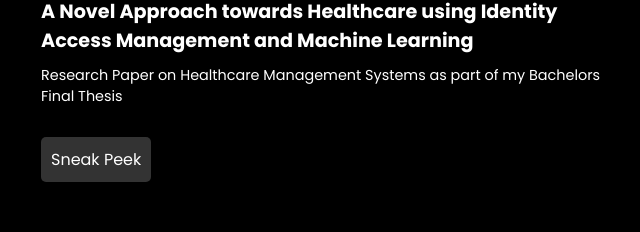
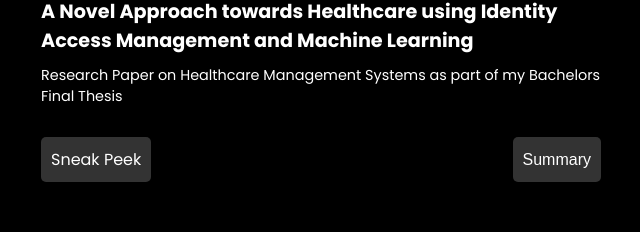
Before and after one commit to rahil1303/NP-Pre-Prod-3, a React (Create React App) app: page /publications in a window 1280 px wide. Shown: the part 1233-1465 px from the top of the page, without its empty margins (19-659 px from the left). Built offline with nearby package versions, Linux system fonts and the light colour scheme.

Commit message:
Add summary button to PublicationItem component

```diff
--- a/src/components/PublicationItem/PublicationItem.jsx
+++ b/src/components/PublicationItem/PublicationItem.jsx
@@ -23,6 +23,7 @@ const PublicationItem = ({ publication }) => {
             </div>
             <div className="buttons">
                 <a href={publication.paperLink} target="_blank" rel="noopener noreferrer">Sneak Peek</a>
+                <button onClick={handleShowPopup}>Summary</button>
             </div>
             {showPopup && <SummaryPopup publication={publication} onClose={handleClosePopup} />}
         </div>
```
